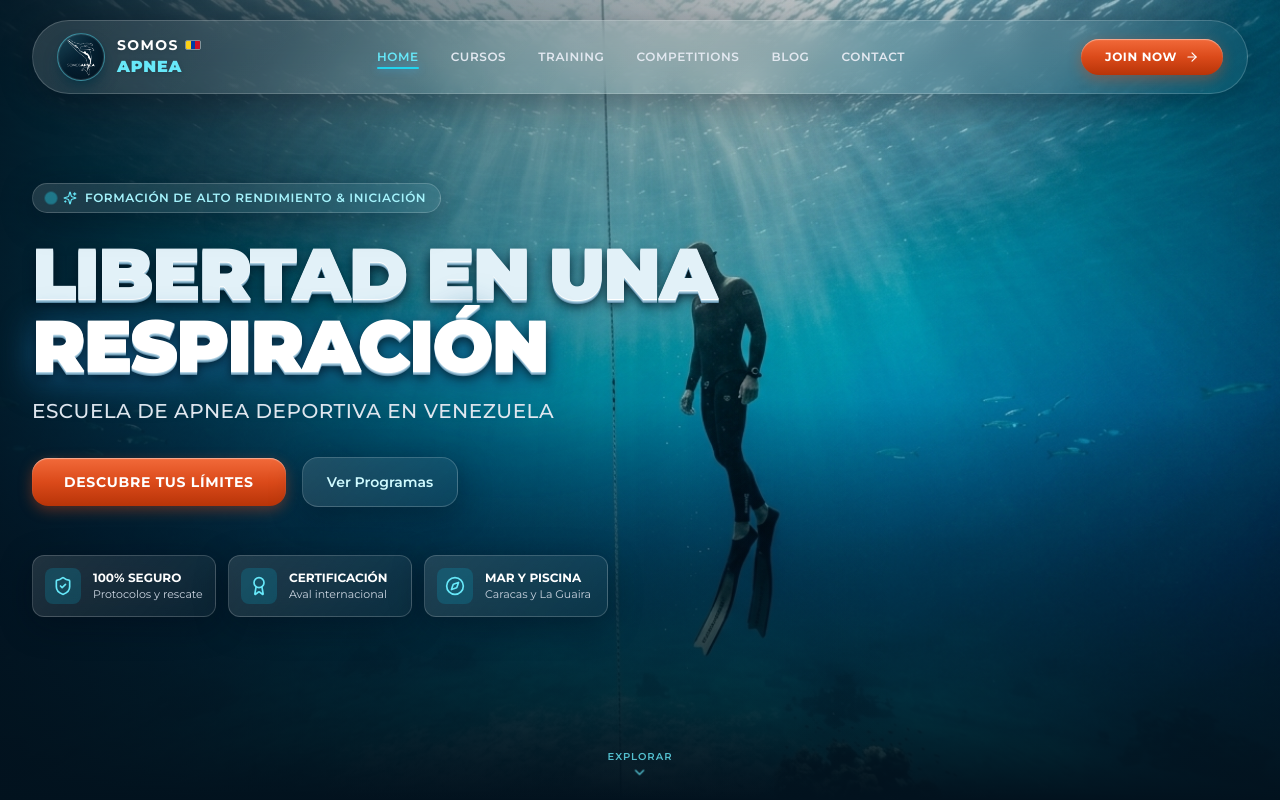
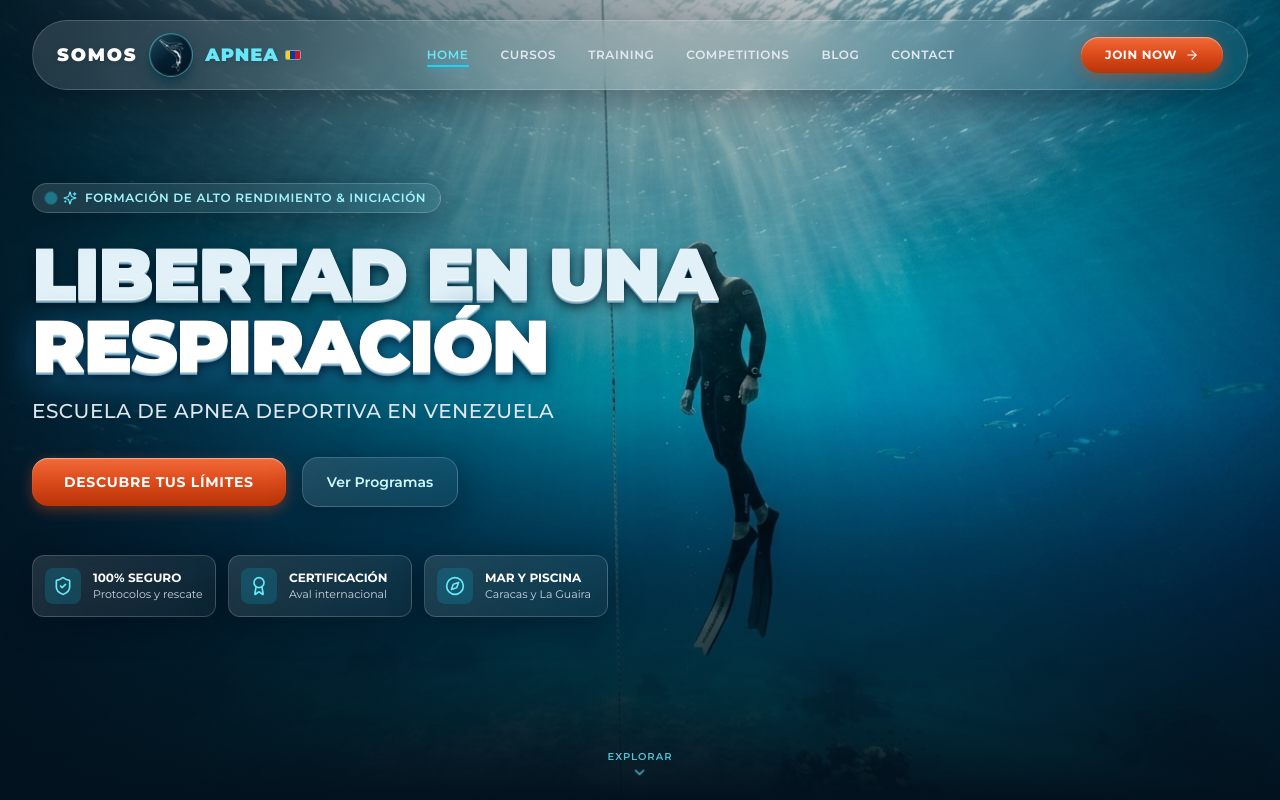
Before and after one commit to jhonshua/pagina-somos-apnea, a React (Vite) app: page / in a window 1280 px wide. Shown: the top 800 px of the page. Built offline with nearby package versions, Linux system fonts and the light colour scheme; the HTML template or start-up script is replaced by a standard one.

Commit message:
feat: align brand as 'SOMOS [Whale] APNEA' in a single row across navbar and footer

```diff
--- a/src/components/Footer.tsx
+++ b/src/components/Footer.tsx
@@ -9,24 +9,26 @@ export const Footer: React.FC = () => {
 
           {/* Brand Col */}
           <div className="md:col-span-2">
-            <div className="flex items-center gap-3.5 mb-4">
-              <div className="h-12 w-12 rounded-2xl bg-gradient-to-br from-cyan-900/60 to-ocean-950 border border-cyan-400/40 p-1.5 flex items-center justify-center shadow-lg shadow-cyan-950/70">
+            <div className="flex items-center gap-3 mb-4">
+              <span className="text-white text-sm sm:text-base font-black tracking-widest drop-shadow leading-none">
+                SOMOS
+              </span>
+              <div className="h-10 w-10 rounded-2xl bg-gradient-to-br from-cyan-900/60 to-ocean-950 border border-cyan-400/40 p-1 flex items-center justify-center shadow-lg shadow-cyan-950/70 shrink-0">
                 <img
-                  src="/logo-somos-apnea.png"
-                  alt="Somos Apnea Logo"
+                  src="/whale-only.png"
+                  alt="Somos Apnea Ballena"
                   className="h-full w-full object-contain filter drop-shadow-[0_0_8px_rgba(56,164,224,0.5)]"
                 />
               </div>
-              <div>
               <div className="flex items-center gap-1.5">
-                  <span className="text-white text-xs font-bold tracking-widest">SOMOS</span>
+                <span className="text-cyan-300 text-sm sm:text-base font-black tracking-wider leading-none drop-shadow">
+                  APNEA
+                </span>
                 <span className="inline-flex items-center overflow-hidden rounded-sm w-4 h-2.5 border border-white/40">
                   <span className="w-1/3 h-full bg-[#fdd116]"></span>
                   <span className="w-1/3 h-full bg-[#003da5]"></span>
                   <span className="w-1/3 h-full bg-[#ce1126]"></span>
                 </span>
-                </div>
-                <span className="text-cyan-300 text-sm font-extrabold tracking-wider leading-none">APNEA</span>
               </div>
             </div>
 
--- a/src/components/Navbar.tsx
+++ b/src/components/Navbar.tsx
@@ -22,28 +22,34 @@ export const Navbar: React.FC<NavbarProps> = ({ onOpenJoinModal }) => {
     <header className="fixed top-3 md:top-5 left-0 right-0 z-50 px-3 sm:px-6 lg:px-8 max-w-7xl mx-auto">
       <nav className="glass-nav rounded-2xl md:rounded-full px-4 sm:px-6 py-2.5 sm:py-3 flex items-center justify-between transition-all duration-300">
 
-        {/* Logo Oficial */}
-        <a href="#home" className="flex items-center gap-3 group">
-          <div className="relative h-11 w-11 md:h-12 md:w-12 rounded-full bg-gradient-to-br from-cyan-900/60 via-ocean-900 to-ocean-950 border border-cyan-300/50 p-1 flex items-center justify-center shadow-lg shadow-cyan-950/70 group-hover:border-cyan-200 transition-all">
+        {/* Logo Oficial: SOMOS + Ballena + APNEA en una sola fila */}
+        <a href="#home" className="flex items-center gap-2 sm:gap-2.5 md:gap-3 group">
+          {/* SOMOS */}
+          <span className="text-white text-sm sm:text-base md:text-lg font-black tracking-widest drop-shadow leading-none">
+            SOMOS
+          </span>
+
+          {/* En el medio: Solo la ballena */}
+          <div className="relative h-9 w-9 sm:h-10 sm:w-10 md:h-11 md:w-11 rounded-full bg-gradient-to-br from-cyan-900/60 via-ocean-900 to-ocean-950 border border-cyan-300/50 p-1 flex items-center justify-center shadow-lg shadow-cyan-950/70 group-hover:border-cyan-200 transition-all shrink-0">
             <img
-              src="/logo-somos-apnea.png"
-              alt="Somos Apnea Logo"
-              className="h-full w-full object-contain filter drop-shadow-[0_0_8px_rgba(56,164,224,0.4)] group-hover:scale-105 transition-transform"
+              src="/whale-only.png"
+              alt="Somos Apnea Ballena"
+              className="h-full w-full object-contain filter drop-shadow-[0_0_8px_rgba(56,164,224,0.4)] group-hover:scale-110 transition-transform"
             />
             <div className="absolute inset-0 rounded-full border border-white/10 pointer-events-none"></div>
           </div>
 
-          <div className="flex flex-col">
+          {/* APNEA + Bandera */}
           <div className="flex items-center gap-1.5">
-              <span className="text-white text-xs md:text-sm font-bold tracking-widest drop-shadow">SOMOS</span>
+            <span className="text-cyan-300 text-sm sm:text-base md:text-lg font-black tracking-wider leading-none drop-shadow">
+              APNEA
+            </span>
             {/* Venezuelan Flag Badge */}
             <span className="inline-flex items-center overflow-hidden rounded-sm w-4 h-2.5 shadow-sm border border-white/40" title="Venezuela">
               <span className="w-1/3 h-full bg-[#fdd116]"></span>
               <span className="w-1/3 h-full bg-[#003da5]"></span>
               <span className="w-1/3 h-full bg-[#ce1126]"></span>
             </span>
-            </div>
-            <span className="text-cyan-300 text-sm md:text-base font-black tracking-wider leading-none drop-shadow">APNEA</span>
           </div>
         </a>
 
```
Also changed, not shown: public/whale-only.png (added), src/assets/whale-only.png (added). Lines whose indentation alone changed are shown as unchanged.
